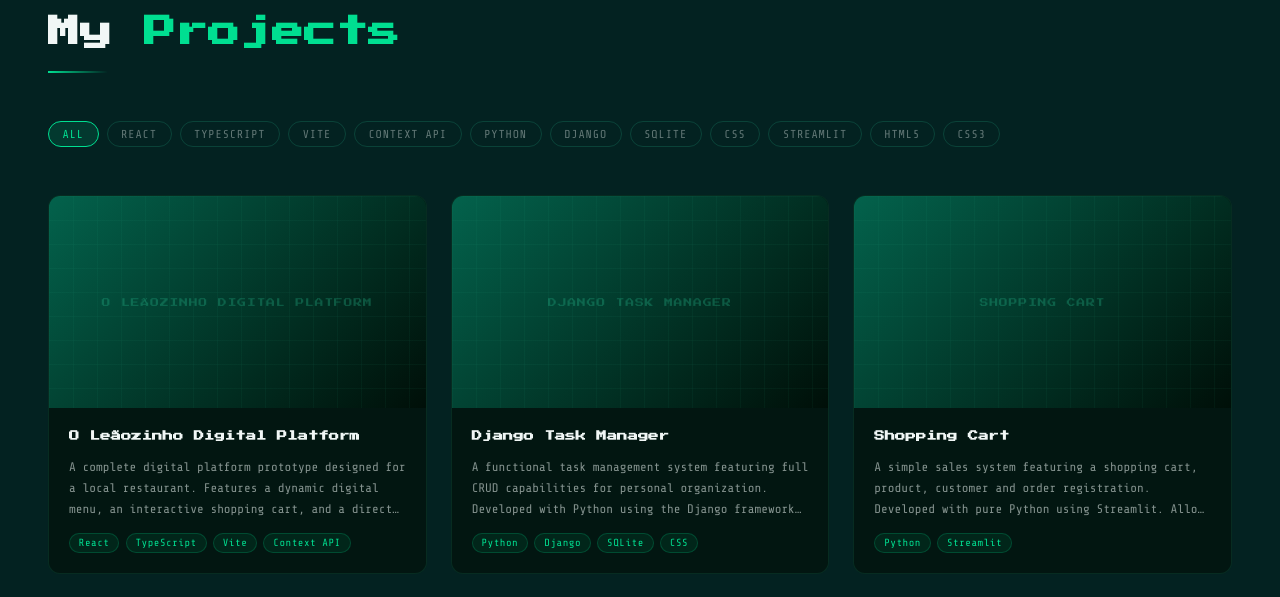
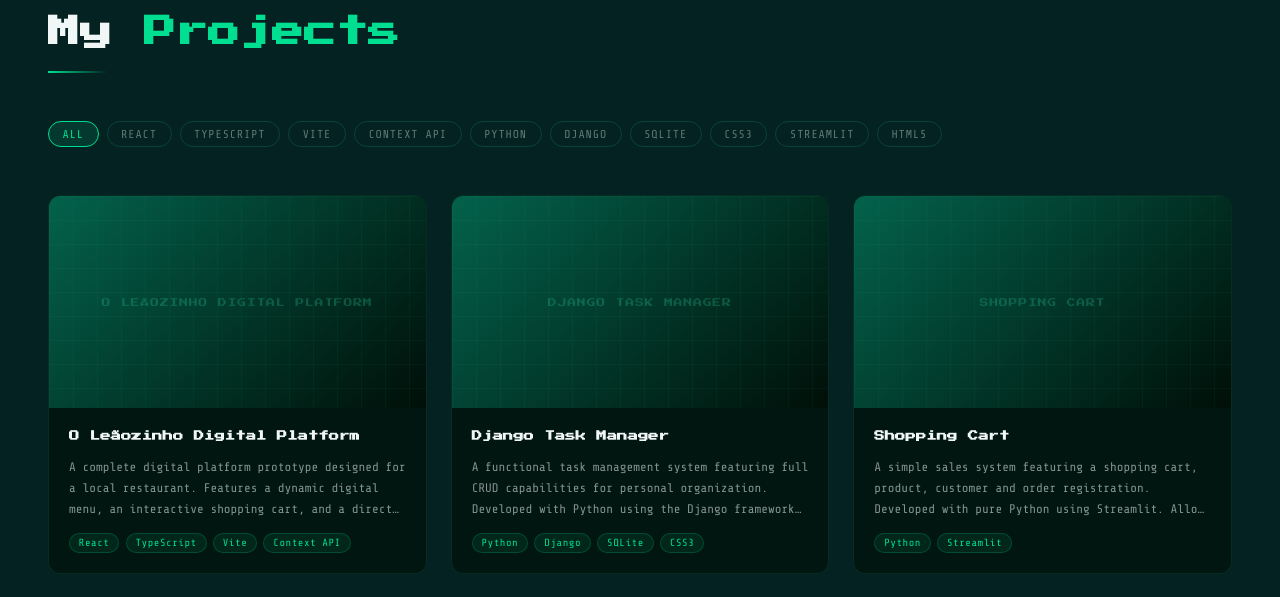
Before and after one commit to AlexOnn1/portfolio-v2, a React (Vite) app: page / in a window 1280 px wide. Shown: the part 3541-4138 px from the top of the page. Built offline with nearby package versions, Linux system fonts and the light colour scheme.

Commit message:
Retirada tag "CSS" e deixada apenas Tag "Css3" nos projetos

```diff
--- a/src/components/Projects.tsx
+++ b/src/components/Projects.tsx
@@ -35,7 +35,7 @@ const PROJETOS = [
         id: 2,
         titulo: "Django Task Manager",
         descricao: "A functional task management system featuring full CRUD capabilities for personal organization. Developed with Python using the Django framework with a clean MVT architecture. Fully responsive interface with modern CSS and media queries.",
-        tecnologias: ["Python", "Django", "SQLite", "CSS"],
+        tecnologias: ["Python", "Django", "SQLite", "CSS3"],
         linkSite: "https://primeiro-projeto-django-ke1o.onrender.com/",
         linkGithub: "https://github.com/AlexOnn1/Primeiro-projeto-django",
         imagem: null,
```
